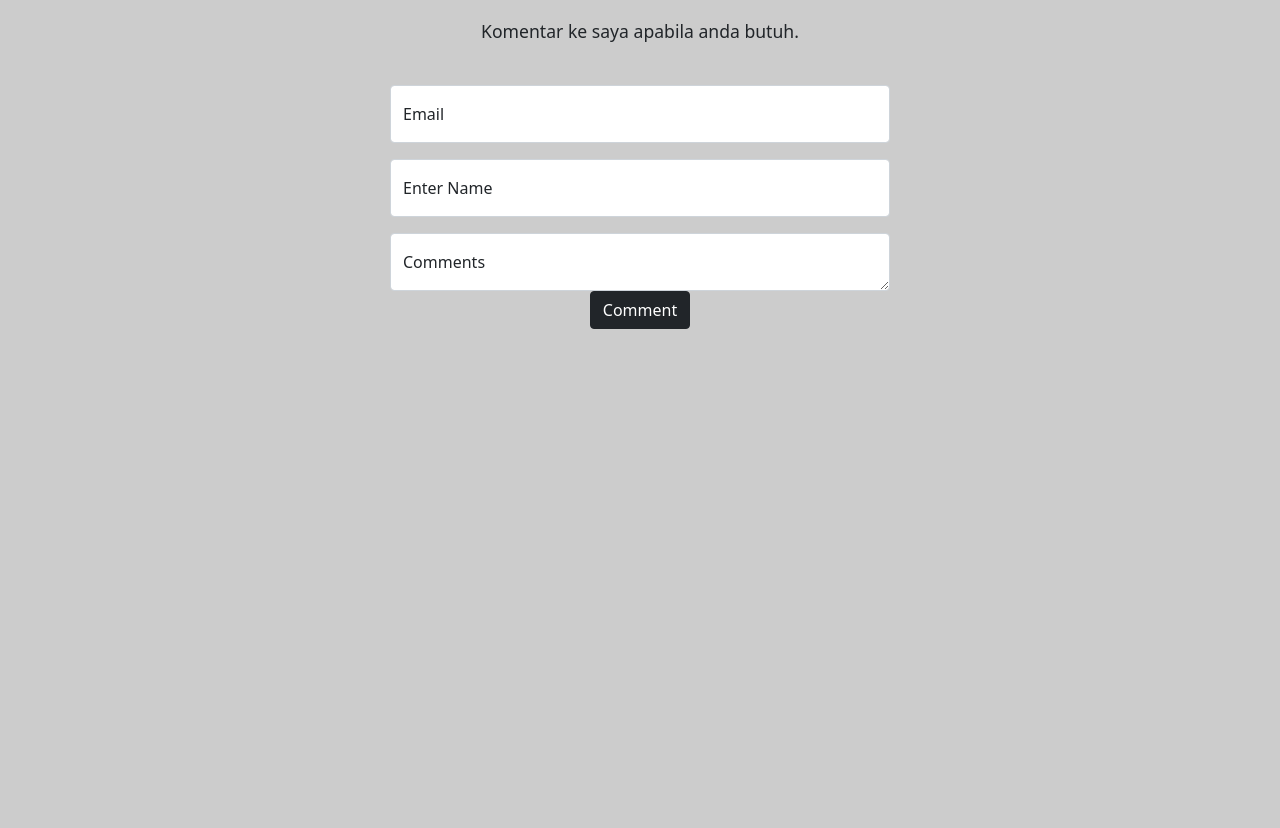
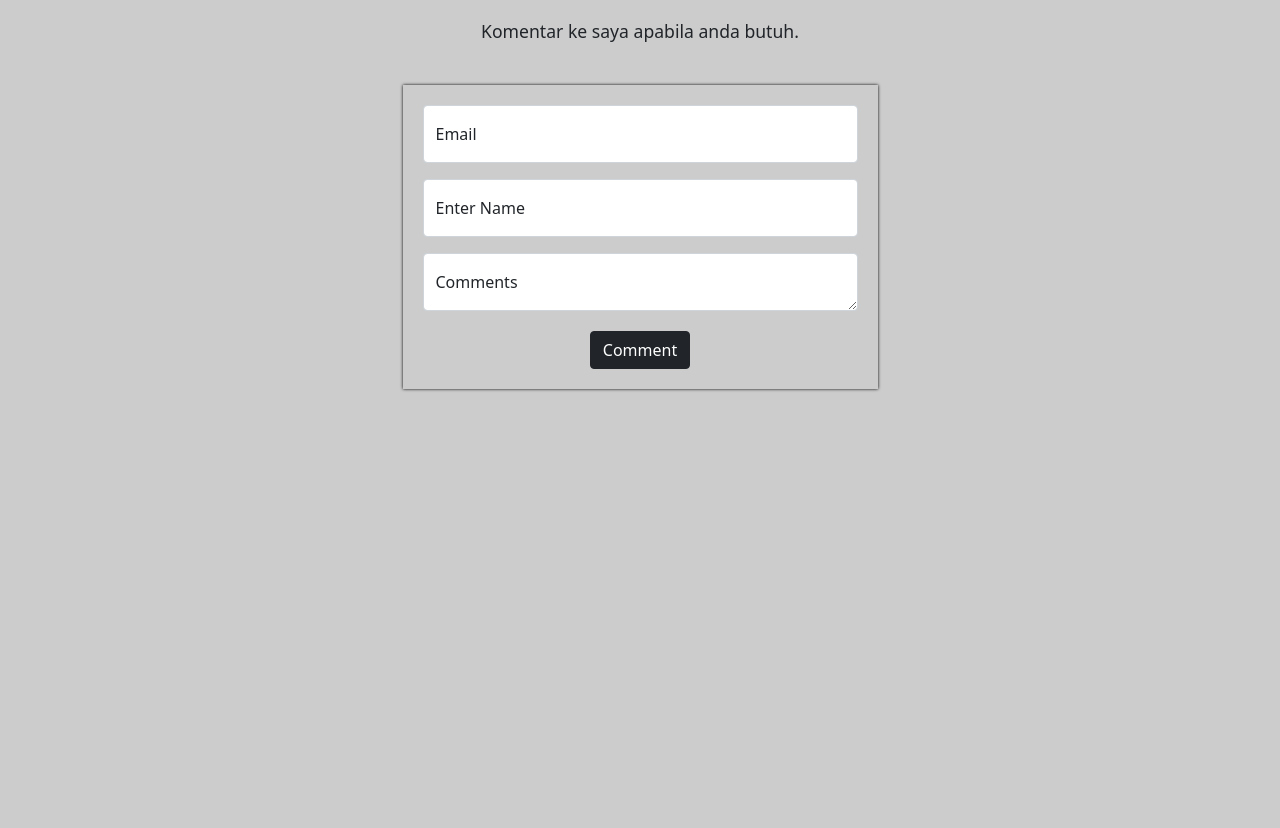
Before and after one commit to Raffli-Dev/Portofolio, a plain HTML site: page index.html in a window 1280 px wide. Shown: the part 3295-4123 px from the top of the page. Drawn offline with nearby package versions, Linux system fonts and the light colour scheme.

Commit message:
Update style.css

```diff
--- a/style.css
+++ b/style.css
@@ -293,3 +293,15 @@
      color: #fff;
     }
   }
+
+  .mypost {
+    width: 95%;
+    max-width: 500px;
+    margin: 20px auto 20px auto;
+    padding: 20px;
+    box-shadow: 0px 0px 3px 0px black;
+  }
+
+  .mypost > button {
+    margin-top: 20px;
+  }
```
